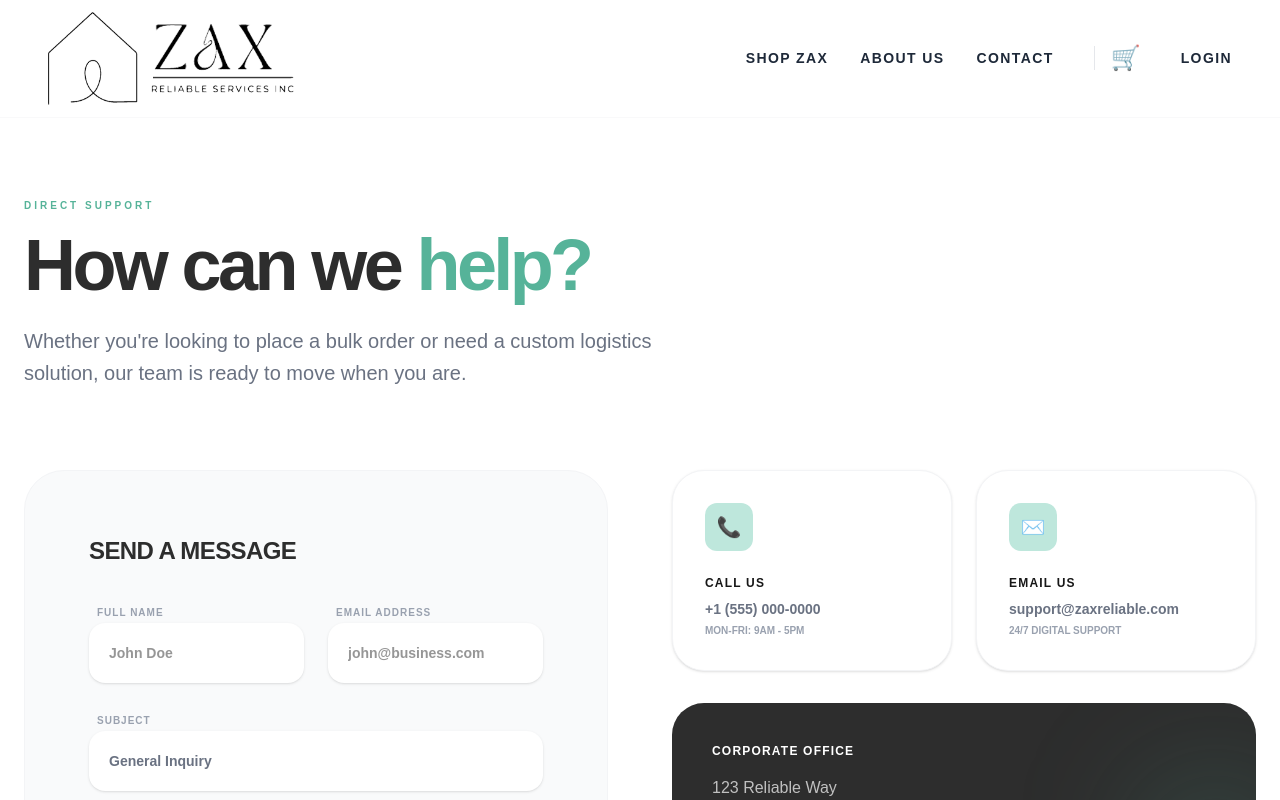
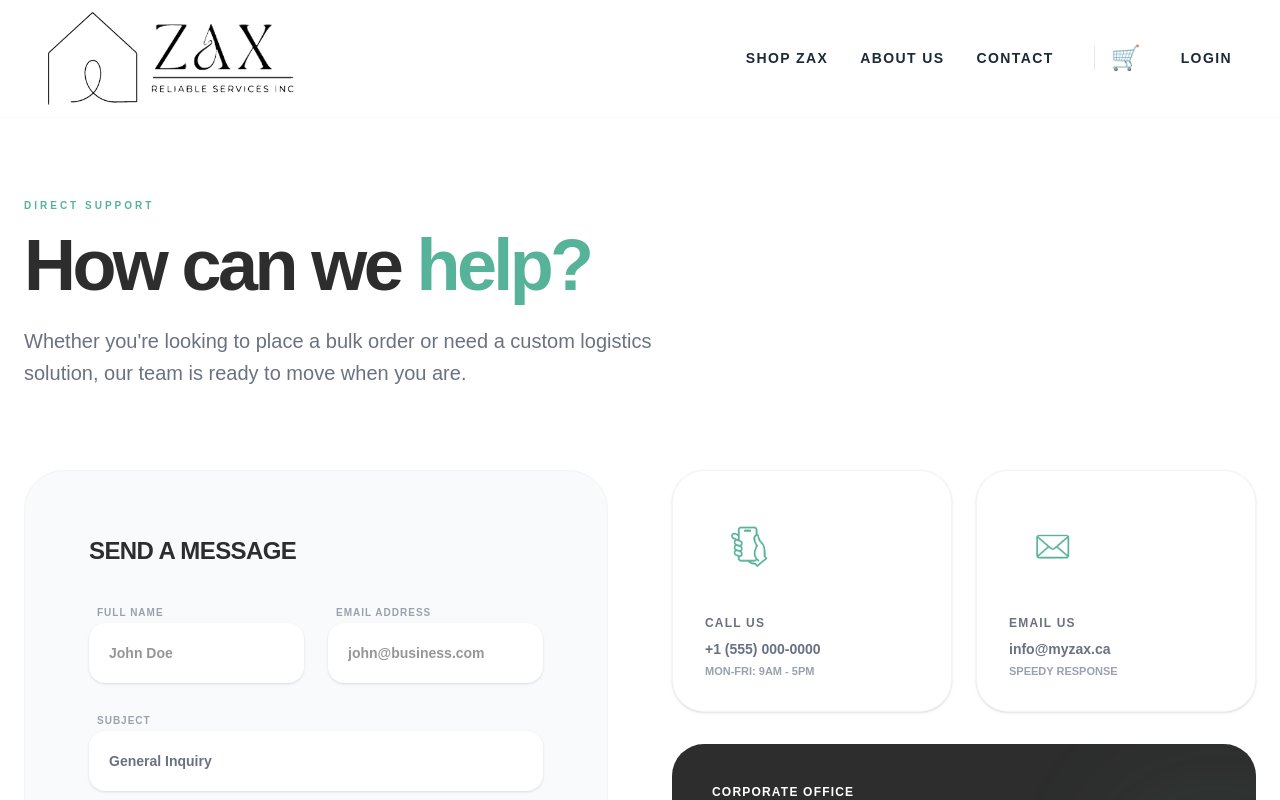
Before and after one commit to nungatung/MyZax, a Next.js app: page /contact in a window 1280 px wide. Shown: the top 800 px of the page. Built offline with nearby package versions, Linux system fonts and the light colour scheme; no server answers.

Commit message:
Added loading and fade in

```diff
--- a/app/about/page.tsx
+++ b/app/about/page.tsx
@@ -1,18 +1,36 @@
 'use client';
-import React from 'react';
+import React, { useEffect } from 'react';
 import Navbar from '../components/Navbar';
 import Link from 'next/link';
 import { useState } from 'react';
 import LoginModal from '../components/LoginModal';
+import Loading from '../components/Loading';
 
 
 export default function AboutPage() {
   const [isLoginOpen, setIsLoginOpen] = useState(false);
+  const [loading, setLoading] = useState(true);
+  const [isVisible, setIsVisible] = useState(false);
+
+  useEffect(() => {
+    // Artificial brief loading for brand consistency
+    const timer = setTimeout(() => {
+      setLoading(false);
+      setTimeout(() => setIsVisible(true), 50);
+    }, 600);
+    return () => clearTimeout(timer);
+  }, []);
+
+  if (loading) return <Loading />;
+
   return (
     <main className="min-h-screen bg-white">
       <Navbar />
 
       {/* --- HERO SECTION --- */}
+      <div className={`transition-all duration-1000 transform ${
+        isVisible ? 'opacity-100 translate-y-0' : 'opacity-0 translate-y-10'
+      }`}>
       <section className="relative py-24 px-6 overflow-hidden">
         <div className="max-w-7xl mx-auto grid lg:grid-cols-2 gap-16 items-center">
           <div>
@@ -147,6 +165,7 @@ export default function AboutPage() {
           <div className="absolute bottom-0 left-0 w-40 h-40 bg-white/20 rounded-full -ml-10 -mb-10"></div>
         </div>
       </section>
+      </div>
 
       {/* --- FOOTER --- */}
       <footer className="bg-zax-dark text-white pt-2 pb-8">
--- a/app/contact/page.tsx
+++ b/app/contact/page.tsx
@@ -1,20 +1,30 @@
 'use client';
 import React, { useState, useEffect } from 'react';
 import Navbar from '../components/Navbar';
+import Loading from '../components/Loading';
 
 export default function ContactPage() {
   const [isVisible, setIsVisible] = useState(false);
+  const [loading, setLoading] = useState(true);
 
   useEffect(() => {
-    // Trigger the entrance animation
-    setTimeout(() => setIsVisible(true), 100);
+    const timer = setTimeout(() => {
+      setLoading(false);
+      setTimeout(() => setIsVisible(true), 50);
+    }, 500);
+    return () => clearTimeout(timer);
   }, []);
+
+  if (loading) return <Loading />;
 
   return (
     <main className="min-h-screen bg-white">
       <Navbar />
 
       {/* --- HERO SECTION --- */}
+      <div className={`transition-all duration-1000 transform ${
+        isVisible ? 'opacity-100 translate-y-0' : 'opacity-0 translate-y-10'
+      }`}>
       <section className="py-20 px-6">
         <div className="max-w-7xl mx-auto">
           <div className={`transition-all duration-1000 transform ${
@@ -56,7 +66,7 @@ export default function ContactPage() {
 
               <div className="space-y-2">
                 <label className="text-[10px] font-black uppercase tracking-widest text-gray-400 ml-2">Subject</label>
-                <select className="w-full bg-white text-gray-500 border-none rounded-2xl p-5 text-sm font-bold shadow-sm focus:ring-2 focus:ring-zax-green outline-none appearance-none transition-all">
+                <select className="w-full bg-white text-gray-500 border-none rounded-2xl p-5 text-sm font-bold shadow-sm focus:ring-2 focus:ring-zax-green outline-none appearance-none transition-all cursor-pointer">
                   <option>General Inquiry</option>
                   <option>Bulk Order Request</option>
                   <option>Shipping & Logistics</option>
@@ -81,18 +91,32 @@ export default function ContactPage() {
         }`}>
 
         <div className="grid sm:grid-cols-2 gap-6">
+            {/* Phone Card */}
             <div className="bg-white p-8 rounded-[32px] border border-gray-100 shadow-sm hover:border-zax-green transition-colors group">
-                <div className="w-12 h-12 bg-[#BEE7DC] rounded-xl flex items-center justify-center text-xl mb-6 group-hover:scale-110 transition-transform">📞</div>
-                <h3 className="font-black uppercase tracking-widest text-xs mb-2">Call Us</h3>
+            <div className="w-22 h-22 rounded-xl flex items-center justify-center mb-6 group-hover:scale-110 transition-transform overflow-hidden p-2.5">
+                <img
+                src="/phone.png"
+                alt="Call Us"
+                className="w-full h-full object-contain"
+                />
+            </div>
+            <h3 className="font-black text-gray-500 uppercase tracking-widest text-xs mb-2">Call Us</h3>
             <p className="text-gray-500 font-bold text-sm">+1 (555) 000-0000</p>
-                <p className="text-gray-400 text-[10px] uppercase font-black mt-1">Mon-Fri: 9am - 5pm</p>
+            <p className="text-gray-400 text-[11px] uppercase font-black mt-1">Mon-Fri: 9am - 5pm</p>
             </div>
 
+            {/* Email Card */}
             <div className="bg-white p-8 rounded-[32px] border border-gray-100 shadow-sm hover:border-zax-green transition-colors group">
-                <div className="w-12 h-12 bg-[#BEE7DC] rounded-xl flex items-center justify-center text-xl mb-6 group-hover:scale-110 transition-transform">✉️</div>
-                <h3 className="font-black uppercase tracking-widest text-xs mb-2">Email Us</h3>
-                <p className="text-gray-500 font-bold text-sm">support@zaxreliable.com</p>
-                <p className="text-gray-400 text-[10px] uppercase font-black mt-1">24/7 Digital Support</p>
+            <div className="w-22 h-22 rounded-xl flex items-center justify-center mb-6 group-hover:scale-110 transition-transform overflow-hidden p-2.5">
+                <img
+                src="/email.png"
+                alt="Email Us"
+                className="w-full h-full object-contain"
+                />
+            </div>
+            <h3 className="font-black text-gray-500 uppercase tracking-widest text-xs mb-2">Email Us</h3>
+            <p className="text-gray-500 font-bold text-sm">info@myzax.ca</p>
+            <p className="text-gray-400 text-[11px] uppercase font-black mt-1">Speedy Response</p>
             </div>
         </div>
 
@@ -106,8 +130,8 @@ export default function ContactPage() {
             </p>
             </div>
             <div className="absolute -right-10 -bottom-10 w-40 h-40 bg-zax-green/20 rounded-full blur-3xl group-hover:bg-zax-green/40 transition-all"></div>
-              {/* Optional: Add a Mini Map image here later */}
         </div>
+
 
             <div className="p-8 border-2 border-dashed border-gray-100 rounded-[32px]">
                 <h3 className="font-black uppercase tracking-widest text-xs mb-4 text-gray-400">Common Questions</h3>
@@ -126,6 +150,7 @@ export default function ContactPage() {
           </div>
         </div>
       </section>
+      </div>
 
       {/* --- FOOTER --- */}
       <footer className="bg-zax-dark text-white pt-2 pb-8">
--- a/app/shop/page.tsx
+++ b/app/shop/page.tsx
@@ -12,6 +12,7 @@ export default function ShopPage() {
   const [activeCategory, setActiveCategory] = useState("All");
   const [maxPrice, setMaxPrice] = useState(300);
   const [loading, setLoading] = useState(true);
+  const [isVisible, setIsVisible] = useState(false);
 
   // Fetch all products from Supabase
   useEffect(() => {
@@ -21,6 +22,8 @@ export default function ShopPage() {
       if (data) setDbProducts(data);
       if (error) console.error(error);
       setLoading(false);
+
+      setTimeout(() => setIsVisible(true), 100);
     }
     fetchProducts();
   }, []);
@@ -41,6 +44,7 @@ export default function ShopPage() {
           <Navbar />
 
 
+
     <div className="bg-white min-h-screen pb-20">
       {/* Header */}
       <div className="bg-gray-50 border-b border-gray-100 py-16 mb-12">
@@ -53,6 +57,9 @@ export default function ShopPage() {
       <div className="max-w-7xl mx-auto px-6 flex flex-col lg:flex-row gap-12">
 
         {/* --- LEFT SIDEBAR: FILTERS --- */}
+        <div className={`transition-all duration-1000 transform ${
+          isVisible ? 'opacity-100 translate-y-0' : 'opacity-0 translate-y-10'
+        }`}>
         <aside className="w-full lg:w-64 space-y-10">
           {/* Price Filter */}
           <div>
@@ -91,8 +98,13 @@ export default function ShopPage() {
             </div>
           </div>
         </aside>
+        </div>
+
 
         {/* --- RIGHT SIDE: PRODUCT GRID --- */}
+        <div className={`transition-all duration-1000 transform ${
+          isVisible ? 'opacity-100 translate-y-0' : 'opacity-0 translate-y-10'
+        }`}>
         <div className="flex-1">
           <div className="grid grid-cols-1 sm:grid-cols-2 xl:grid-cols-3 gap-8">
             {filteredProducts.map((product) => (
@@ -119,6 +131,8 @@ export default function ShopPage() {
         </div>
       </div>
     </div>
+    </div>
+
 
     {/* --- FOOTER --- */}
       <footer className="bg-zax-dark text-white pt-2 pb-8">
```
Lines whose indentation alone changed are shown as unchanged.
